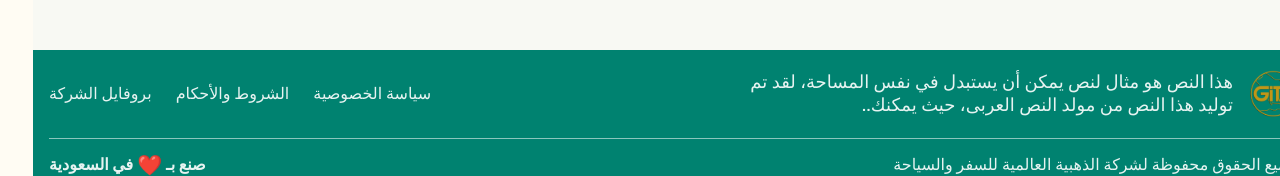
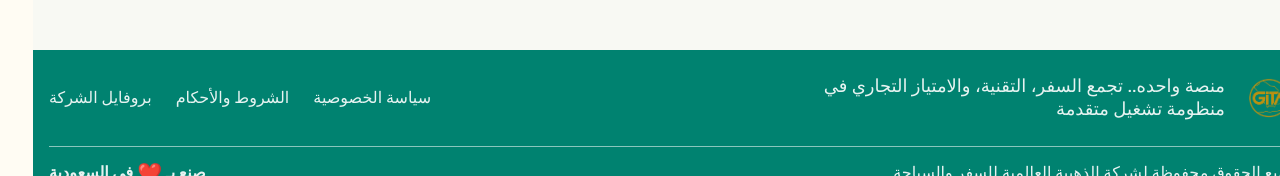
Before and after one commit to Mohammed-Shaaban-Ali/gita, a Next.js app: page / in a window 1280 px wide. Shown: the part 5154-5330 px from the top of the page. Built offline with nearby package versions, Linux system fonts and the light colour scheme.

Commit message:
Update Footer logo format and size, and modify Home page to comment out JoinOurTeam component for future updates.

```diff
--- a/app/page.tsx
+++ b/app/page.tsx
@@ -4,7 +4,7 @@ import ArabJet from "@/components/pages/home/ArabJet";
 import CompanyProfile from "@/components/pages/home/CompanyProfile";
 import HeroSection from "@/components/pages/home/HeroSection";
 import Location from "@/components/pages/home/Location";
-import JoinOurTeam from "@/components/pages/home/JoinOurTeam";
+// import JoinOurTeam from "@/components/pages/home/JoinOurTeam";
 import ContactUs from "@/components/pages/home/ContactUs";
 import Franchise from "@/components/pages/home/Franchise";
 export default function Home() {
--- a/components/shared/Footer/index.tsx
+++ b/components/shared/Footer/index.tsx
@@ -1,6 +1,6 @@
 import React from "react";
 import Image from "next/image";
-import logo from "@/public/logo/gitalogo.svg";
+import logo from "@/public/logo/gitalogo.png";
 import Link from "next/link";
 
 type Props = {};
@@ -29,11 +29,11 @@ function Footer({}: Props) {
             {/*  Logo and Text */}
             <div className="flex flex-col md:flex-row items-center gap-4 ">
               {/* Logo */}
-              <Image src={logo} alt="logo" width={48} height={48} />
+              <Image src={logo} alt="logo" width={56} height={56} />
               {/* Text */}
               <p className="text-18  leading-tight max-w-lg">
-                هذا النص هو مثال لنص يمكن أن يستبدل في نفس المساحة، لقد تم توليد
-                هذا النص من مولد النص العربى، حيث يمكنك..
+                منصة واحده.. تجمع السفر، التقنية، والامتياز التجاري في
+                منظومة تشغيل متقدمة{" "}
               </p>
             </div>
             {/*  Links */}
```
Also changed, not shown: public/logo/gitalogo.png (added).
